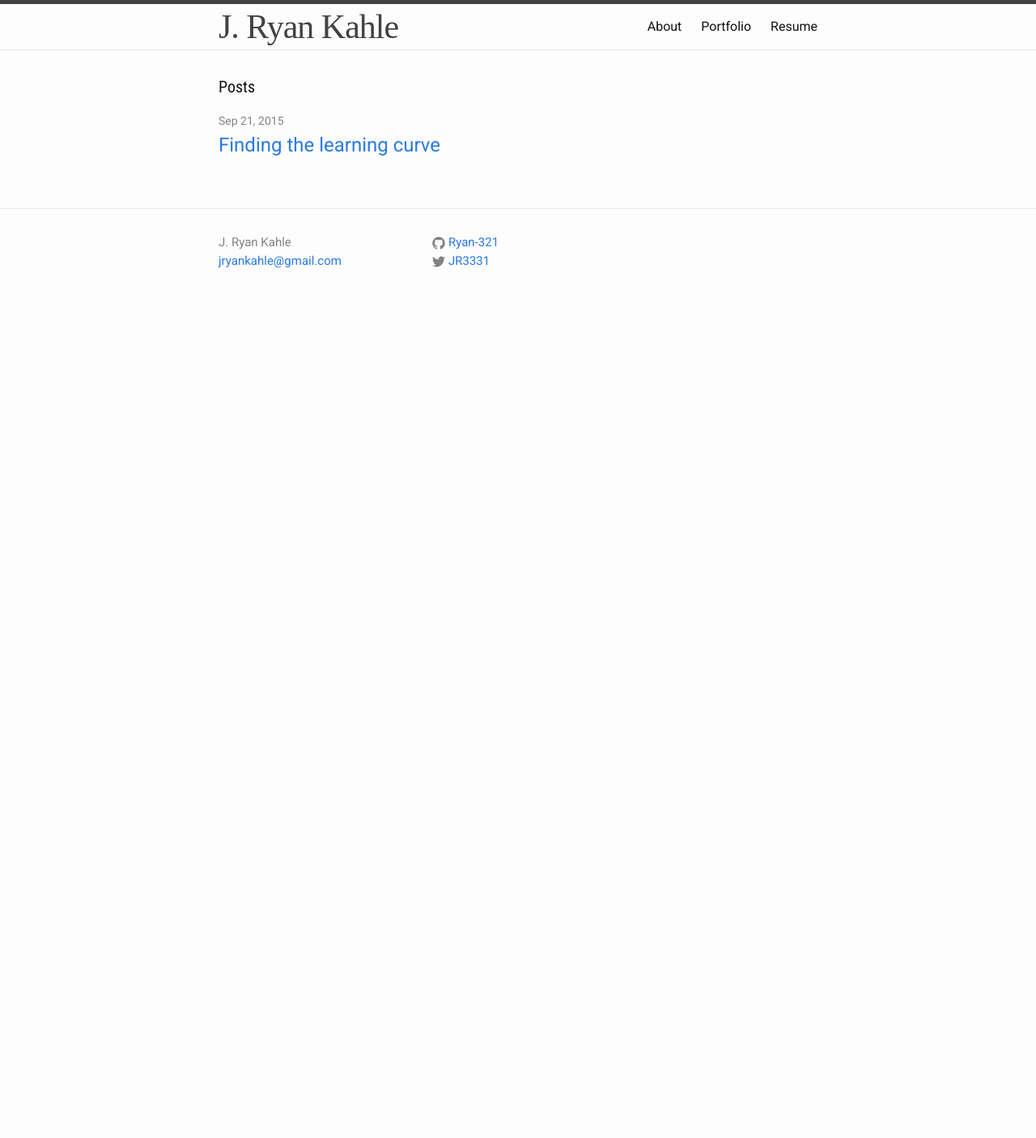
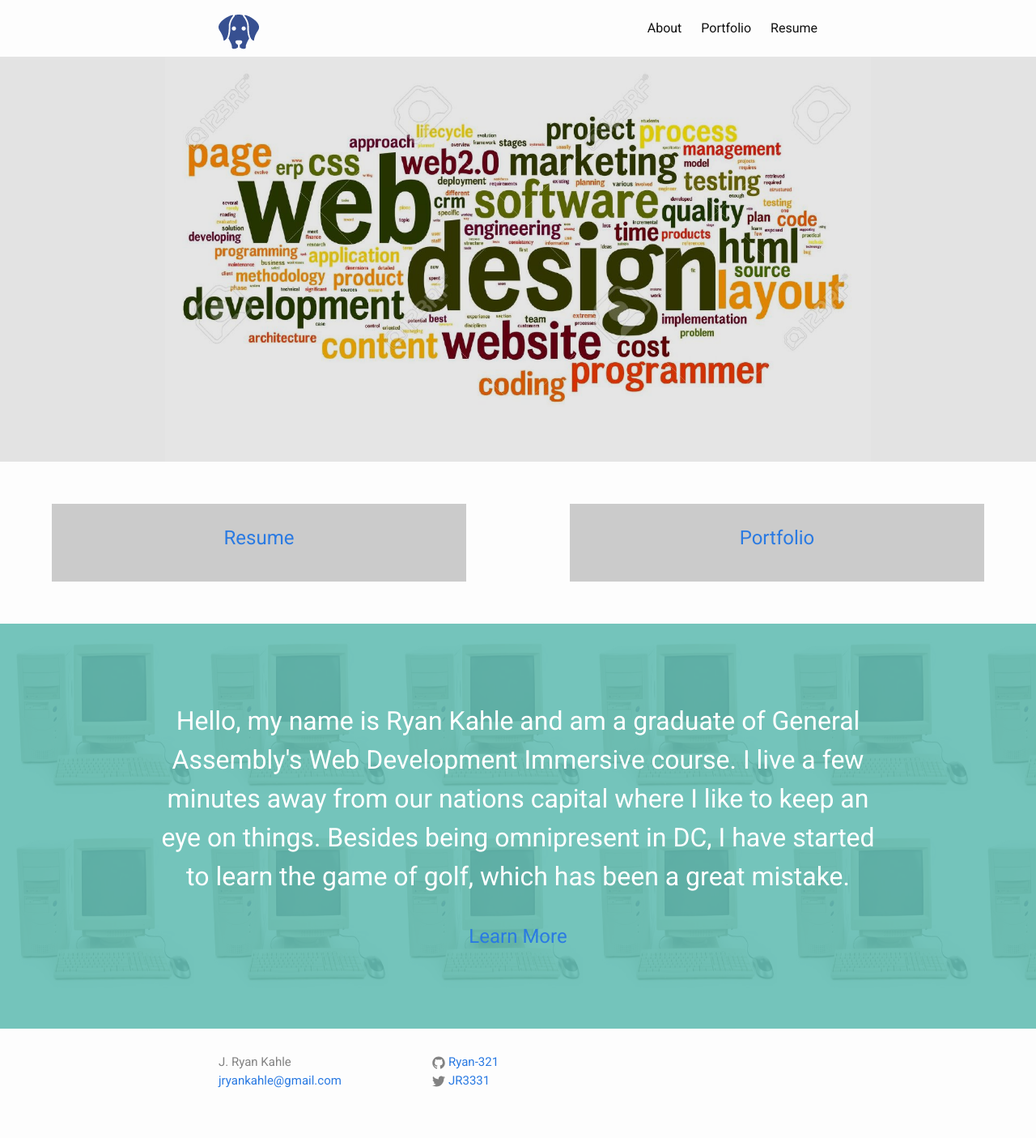
Before and after one commit to Ryan-321/Ryan-321.github.io, a Jekyll site: the page built from index.html, in a window 1280 px wide. Shown: the whole page at 81% size. Built offline with Jekyll 4.4.1, drawn with Linux system fonts in a browser that asks for light colours; some web fonts are replaced; before the commit the page ends 900 px from its top, so only the background shows below that.

Commit message:
finished draft homepage

```diff
--- a/_includes/head.html
+++ b/_includes/head.html
@@ -8,6 +8,7 @@
   <link href='https://fonts.googleapis.com/css?family=Alegreya+SC|Roboto+Condensed|Roboto' rel='stylesheet' type='text/css'>
   <link rel="stylesheet" href="{{ "/css/main.css" | prepend: site.baseurl }}">
   <link rel="stylesheet" href="{{ "/css/resume.css" | prepend: site.baseurl }}">
+  <link rel="stylesheet" href="{{ "/css/index.css" | prepend: site.baseurl }}">
   <link rel="canonical" href="{{ page.url | replace:'index.html','' | prepend: site.baseurl | prepend: site.url }}">
   <link rel="alternate" type="application/rss+xml" title="{{ site.title }}" href="{{ "/feed.xml" | prepend: site.baseurl | prepend: site.url }}" />
 </head>
--- a/_includes/header.html
+++ b/_includes/header.html
@@ -1,9 +1,7 @@
 <header class="site-header">
-
-  <!-- <img src="/images/ryan.jpg" alt="Ryan Kahle" class="profile_pic"> -->
   <div class="wrapper">
 
-    <a class="site-title" href="{{ site.baseurl }}/">{{ site.title }}</a>
+    <a class="site-title" href="{{ site.baseurl }}/"><img  src="../images/Drawing.png"/></a>
     <nav class="site-nav">
       <a href="#" class="menu-icon">
         <svg viewBox="0 0 18 15">
--- a/_layouts/default.html
+++ b/_layouts/default.html
@@ -7,11 +7,9 @@
 
     {% include header.html %}
 
-    <div class="page-content">
-      <div class="wrapper">
+
         {{ content }}
-      </div>
-    </div>
+
 
     {% include footer.html %}
 
--- a/_sass/_layout.scss
+++ b/_sass/_layout.scss
@@ -2,17 +2,16 @@
  * Site header
  */
 .site-header {
-    border-top: 5px solid $grey-color-dark;
-    border-bottom: 1px solid $grey-color-light;
-    min-height: 56px;
-
+    // border-top: 5px solid $grey-color-dark;
+    // border-bottom: 1px solid $grey-color-light;
+    min-height: 70px;
     // Positioning context for the mobile navigation icon
     position: relative;
 }
 
 .site-title {
     font-size: 42px;
-    line-height: 56px;
+    line-height: 70px;
     letter-spacing: -1px;
     margin-bottom: 0;
     float: left;
@@ -25,7 +24,7 @@
 
 .site-nav {
     float: right;
-    line-height: 56px;
+    line-height: 70px;
 
     .menu-icon {
         display: none;
@@ -92,7 +91,7 @@
  * Site footer
  */
 .site-footer {
-    border-top: 1px solid $grey-color-light;
+    // border-top: 1px solid $grey-color-light;
     padding: $spacing-unit 0;
 }
 
--- /dev/null
+++ b/css/index.css
@@ -0,0 +1,84 @@
+/***********************************************
+
+                    HOMEPAGE
+
+*************************************************/
+
+div.section-main{
+  width: 100%;
+  height: 500px;
+  background-color: $grey-color-light;
+  background-image: url('../images/wCloud.jpg');
+  background-repeat: no-repeat;
+  background-position: center;
+  background-size: contain;
+}
+div.section-main-layer{
+  background-color: rgba(0,0,0,.1);
+  width: inherit;
+  height:inherit;
+}
+div.section-action{
+  width: 100%;
+  height: 200px;
+  display: flex;
+  -ms-align-items: center;
+  align-items: center;
+  -webkit-user-select: center;
+  -moz-user-select: center;
+  -ms-user-select: center;
+  -o-user-select: center;
+  user-select: center;
+  margin: 0;
+}
+div.section-action-child-left,
+div.section-action-child-right{
+  width: 40%;
+  height: 6em;
+  background-color: rgba(0,0,0,.2);
+  margin: 0 auto;
+  text-align: center;
+}
+div.section-action a{
+  display: inline-block;;
+  margin-top: 1em;
+  font-size: 24px;
+}
+
+div.section-meet{
+  width: 100%;
+  height: 500px;
+  background-image: url('../images/cpu.jpg');
+  background-size: 15em 15em;
+  margin: 0;
+  text-align: center;
+}
+div.section-meet-layer{
+  overflow: auto;
+  width: inherit;
+  height: inherit;
+  background-color: rgba(101,190,180,.9);
+}
+div.section-meet p{
+  font-size: 2em;
+  color: #fff;
+  margin: 3em auto 1em;
+  width: 70%;
+}
+div.section-meet a{
+  font-size: 1.5em;
+}
+
+
+/***********************************************
+
+                    ABOUT
+
+*************************************************/
+div.about-header{
+
+}
+div.clark-kent img{
+  display: block;
+  margin: 0 auto;
+}
--- a/index.html
+++ b/index.html
@@ -1,23 +1,28 @@
 ---
 layout: default
 ---
+<div class="section-main">
+  <div class="section-main-layer">
+  </div>
+</div>
 
-<div class="home">
+<div class="section-action">
+  <div class="section-action-child-left">
+      <a href="resume">Resume</a>
+  </div>
+  <div class="section-action-child-right">
+      <a href="portfolio">Portfolio</a>
+  </div>
+</div>
 
-  <h1 class="page-heading">Posts</h1>
-
-  <ul class="post-list">
-    {% for post in site.posts %}
-      <li>
-        <span class="post-meta">{{ post.date | date: "%b %-d, %Y" }}</span>
-
-        <h2>
-          <a class="post-link" href="{{ post.url | prepend: site.baseurl }}">{{ post.title }}</a>
-        </h2>
-      </li>
-    {% endfor %}
-  </ul>
-
-  <!-- <p class="rss-subscribe">subscribe <a href="{{ "/feed.xml" | prepend: site.baseurl }}">via RSS</a></p> -->
-
+<div class="section-meet">
+  <div class="section-meet-layer">
+    <p>
+      Hello, my name is Ryan Kahle and am a graduate of General Assembly's Web Development
+      Immersive course.  I live a few minutes away from our nations capital where I like
+       to keep an eye on things.  Besides being omnipresent in DC, I have started
+       to learn the game of golf, which has been a great mistake.
+    </p>
+    <a href="about">Learn More</a>
+  </div>
 </div>
--- a/resume.html
+++ b/resume.html
@@ -1,7 +1,7 @@
 ---
 layout: default
 title: Resume
-permalink: /resume2/
+permalink: /resume/
 ---
 <div class="resume_wrapper">
   <div class="objective">
```
Also changed, not shown: about.html (added, +28 -0 lines), about.md (deleted, +0 -20 lines), blog.html (added, +23 -0 lines), images/Drawing.png (added), images/clark-kent-mod.png (added), images/cpu.jpg (added), images/wCloud.jpg (added), 2 other files.
